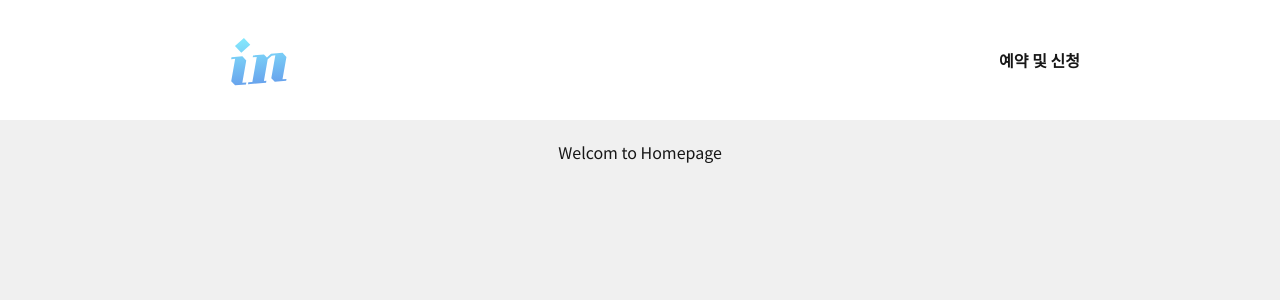
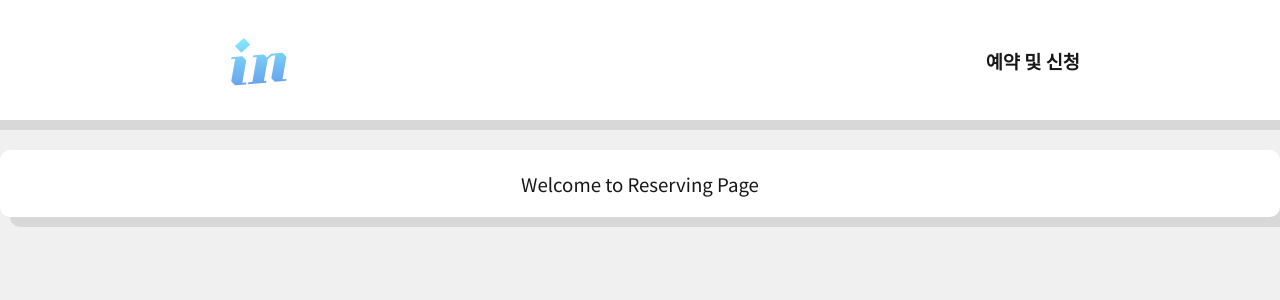
Before and after one commit to kimdeul/Interact-ISHS, a Next.js app: page /reserve in a window 1280 px wide. Shown: the top 300 px of the page. Built offline with nearby package versions, Linux system fonts and the light colour scheme.

Commit message:
Add Layout(Contents)

```diff
--- a/src/app/globals.css
+++ b/src/app/globals.css
@@ -2,6 +2,7 @@
   --background: #f0f0f0;
   --background-over: #ffffff;
   --foreground: #171717;
+  --shadow: rgba(0, 0, 0, 0.1);
 }
 
 /* @media (prefers-color-scheme: dark) {
@@ -23,6 +24,7 @@ body {
   color: var(--foreground);
   background: var(--background);
   font-family: Arial, Helvetica, sans-serif;
+  font-size: 14pt;
   -webkit-font-smoothing: antialiased;
   -moz-osx-font-smoothing: grayscale;
 }
--- a/src/app/reserve/page.tsx
+++ b/src/app/reserve/page.tsx
@@ -1,10 +1,13 @@
+import Contents from "@/layouts/contents"
 import Header from "@/layouts/header"
 
 export default function PageReserve() {
 
   return <>
     <Header></Header>
-    <div>Welcom to Homepage</div>
+    <Contents>
+      Welcome to Reserving Page
+    </Contents>
   </>
 
 }
--- /dev/null
+++ b/src/layouts/contents.module.css
@@ -0,0 +1,21 @@
+.frame {
+  width: 100%;
+
+  display: flex;
+  flex-direction: row;
+  align-items: center;
+  justify-content: center;
+
+  padding: 20px 0px;
+}
+
+.main {
+  width: 100%;
+  max-width: 1280px;
+  height: 100%;
+
+  padding: 20px 10px;
+  border-radius: 10px;
+  box-shadow: 10px 10px 0 var(--shadow);
+  background-color: var(--background-over);
+}
--- /dev/null
+++ b/src/layouts/contents.tsx
@@ -0,0 +1,8 @@
+import { ReactNode } from "react"
+import style from "./contents.module.css"
+
+export default function Contents({ children }: { children: ReactNode }) {
+  return <div className={style.frame}>
+    <div className={style.main}>{children}</div>
+  </div>
+}
--- a/src/layouts/header.module.css
+++ b/src/layouts/header.module.css
@@ -1,13 +1,14 @@
 .header {
   width: 100%;
   background-color: var(--background-over);
+  box-shadow: 0 10px 0 var(--shadow);
+
+  margin-bottom: 10px;
 
   display: flex;
   flex-direction: row;
   align-items: center;
   justify-content: space-between;
-
-  margin-bottom: 20px;
 }
 
 .header img {
```
